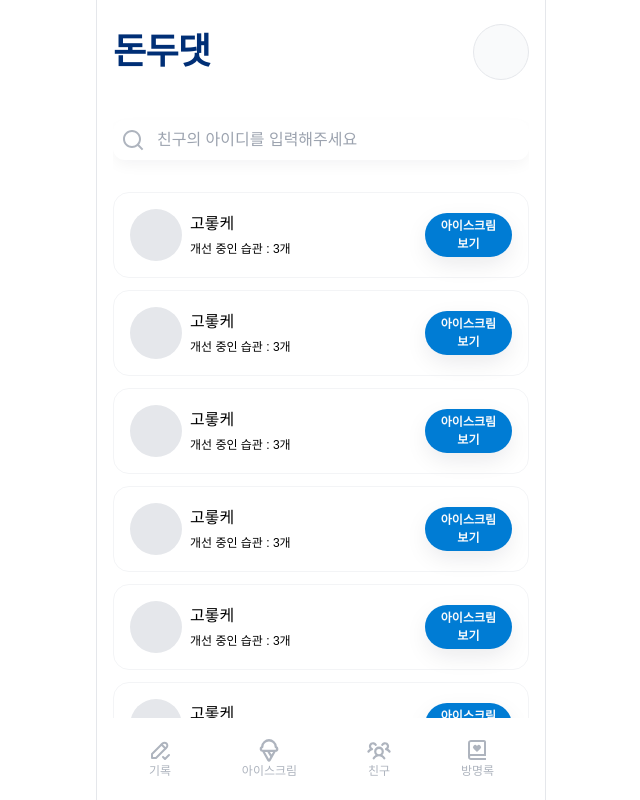
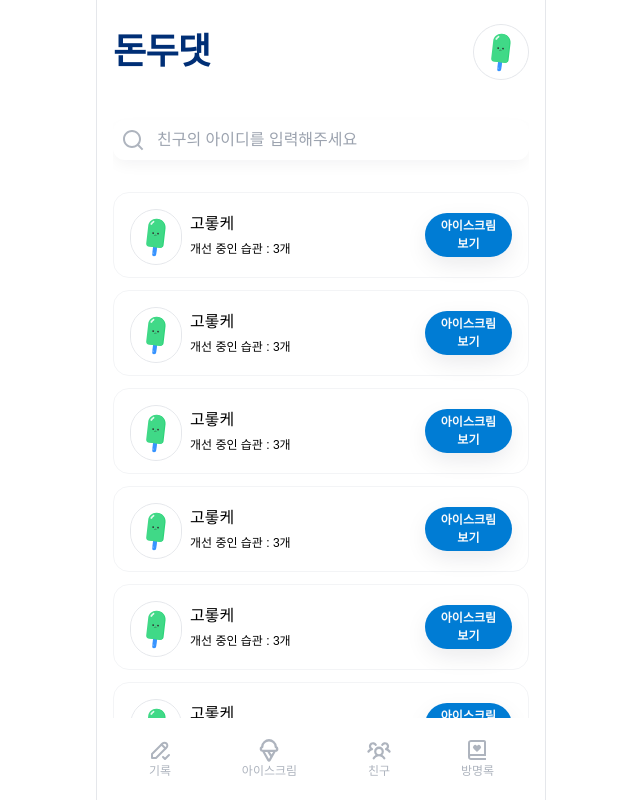
Before and after one commit to LikeLion-KW-TEAM2/TEAM_2_FE, a React (Vite) app: page /friend in a window 1280 px wide. Shown: the whole page, without its empty margins (319-959 px from the left). Built offline with nearby package versions, Linux system fonts and the light colour scheme; a web font is replaced by a local one.

Commit message:
feat : 기본 이미지 설정

```diff
--- a/src/components/HeaderWithProfile.tsx
+++ b/src/components/HeaderWithProfile.tsx
@@ -1,8 +1,14 @@
+import defaultImg from '@/assets/images/default.svg'
+
 const HeaderWithProfile = () => {
   return (
     <div className="flexBetweenAlign mb-10 mt-6">
       <h1 className="font-bold text-primary-900">돈두댓</h1>
-      <div className="h-14 w-14 rounded-full border-[0.5px] border-secondary-200 bg-secondary-50" />
+      <img
+        src={defaultImg}
+        className="h-14 w-14 rounded-full border-[0.5px] border-secondary-200 bg-secondary-50 object-cover"
+        alt="default-img"
+      />
     </div>
   )
 }
--- a/src/components/TextWithProfile/Image.tsx
+++ b/src/components/TextWithProfile/Image.tsx
@@ -1,7 +1,13 @@
+import defaultImg from '@/assets/images/default.svg'
+
 const Image = () => {
   return (
     <div className="h-[52px] w-[52px] rounded-full">
-      <div className="h-[52px] w-[52px] rounded-full bg-secondary-200" />
+      <img
+        src={defaultImg}
+        className="h-14 w-14 rounded-full border-[0.5px] border-secondary-200 bg-secondary-50 object-cover"
+        alt="default-img"
+      />
     </div>
   )
 }
```
Also changed, not shown: src/assets/images/default.svg (added).
